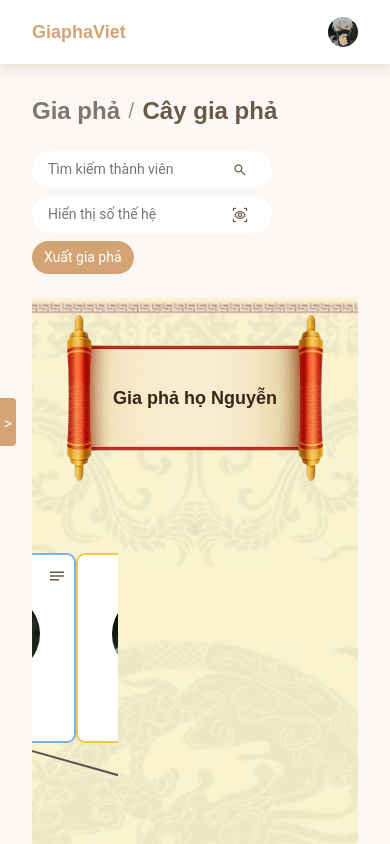
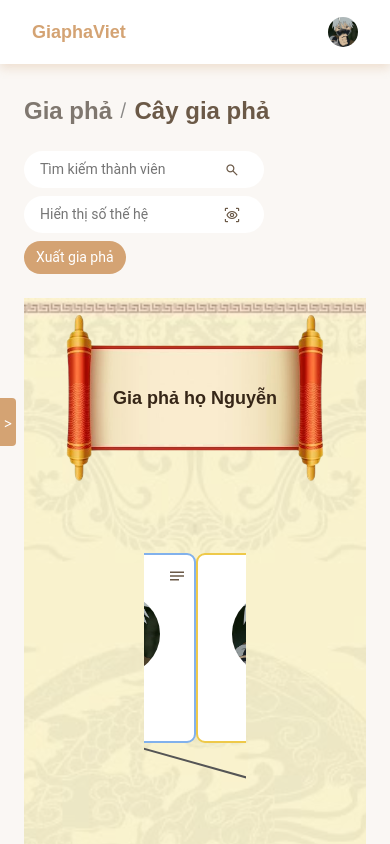
Before and after one commit to hungk4/gia_pha, a React (Create React App) app: page /admin/gia-pha/cay-gia-pha in a window 390 px wide. Shown: the top 844 px of the page. Built offline with nearby package versions, Linux system fonts and the light colour scheme.

Commit message:
truyen bien colappsed vao component family tree

```diff
--- a/src/components/FamilyTree/FamilyTree.css
+++ b/src/components/FamilyTree/FamilyTree.css
@@ -2,6 +2,10 @@
   position: relative;
   width: 100%;
   height: 100%;
+  display: flex;
+  flex-direction: column;
+  justify-content: center;
+  align-items: center;
   background-image: url("../../assets/images/family-tree-background.jpg");
   background-repeat: no-repeat;
   background-size: cover;
@@ -10,6 +14,7 @@
   background-color: rgba(255, 255, 255, 0.5);
   background-blend-mode: overlay;
 }
+
 
 /* title-board start */
 .title-board {
--- a/src/components/FamilyTree/FamilyTree.tsx
+++ b/src/components/FamilyTree/FamilyTree.tsx
@@ -46,7 +46,12 @@ const familyData: Person = {
   ],
 };
 
-function FamilyTree({ mode = "client" }: { mode?: "admin" | "client" }) {
+interface FamilyTreeProps {
+  mode?: "admin" | "client";
+  collapsed?: boolean;
+}
+
+function FamilyTree({ mode = "client", collapsed }: FamilyTreeProps) {
   const svgRef = useRef<SVGSVGElement | null>(null);
 
   interface PopupData {
@@ -271,7 +276,7 @@ function FamilyTree({ mode = "client" }: { mode?: "admin" | "client" }) {
         });
       }
     });
-  }, []);
+  }, [collapsed]);
 
   return (
     <div className="family-tree-container">
--- a/src/views/admin/pages/Gia-pha/AdminCayGiaPha.tsx
+++ b/src/views/admin/pages/Gia-pha/AdminCayGiaPha.tsx
@@ -3,8 +3,11 @@ import { Breadcrumb } from "antd";
 import Search from "../../../../components/Search/Search";
 import Button from "../../../../components/Button/Button";
 import FamilyTree from "../../../../components/FamilyTree/FamilyTree";
+import { useOutletContext } from "react-router-dom";
+
 
 function AdminCayGiaPha() {
+  const { collapsed } = useOutletContext<{ collapsed: boolean }>();
   return (
     <div className="adminCayGiaPha-container">
       <Breadcrumb
@@ -41,7 +44,7 @@ function AdminCayGiaPha() {
             <Button text="Xuất gia phả" />
           </div>
         </div>
-        <FamilyTree mode="admin" />
+        <FamilyTree mode="admin" collapsed={collapsed} />
       </div>
     </div>
   );
--- /dev/null
+++ b/src/views/admin/partials/AdminLayout.css
@@ -0,0 +1,6 @@
+@media (max-width: 480px) {
+  .admin-content {
+    padding-left: 24px !important;
+    padding-right: 24px !important;
+  }
+}
--- a/src/views/admin/partials/AdminLayout.tsx
+++ b/src/views/admin/partials/AdminLayout.tsx
@@ -1,3 +1,5 @@
+import "./AdminLayout.css";
+
 import React, { useState } from "react";
 import { Layout } from "antd";
 import { Outlet } from "react-router-dom";
@@ -5,6 +7,8 @@ import AdminHeader from "./Header/AdminHeader";
 import AdminSider from "./Sider/AdminSider";
 
 const { Content } = Layout;
+
+
 
 const layoutStyle = {
   minHeight: "100vh",
@@ -44,6 +48,7 @@ function AdminLayout() {
           </div>
 
           <Content
+            className="admin-content"
             style={{
               marginLeft: collapsed ? 0 : 240,
               padding: 32,
@@ -53,7 +58,7 @@ function AdminLayout() {
               transition: "all 0.2s",
             }}
           >
-            <Outlet />
+            <Outlet context={{collapsed}}/>
           </Content>
         </Layout>
       </Layout>
```
